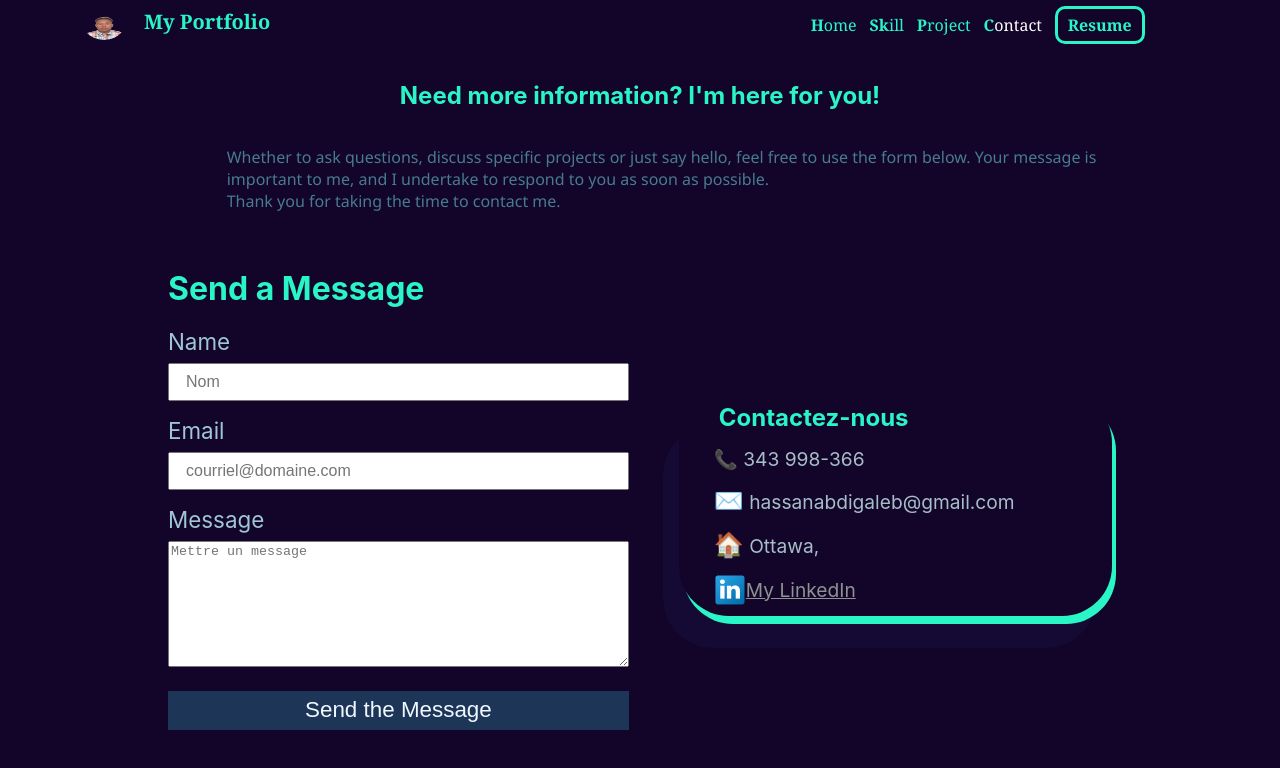
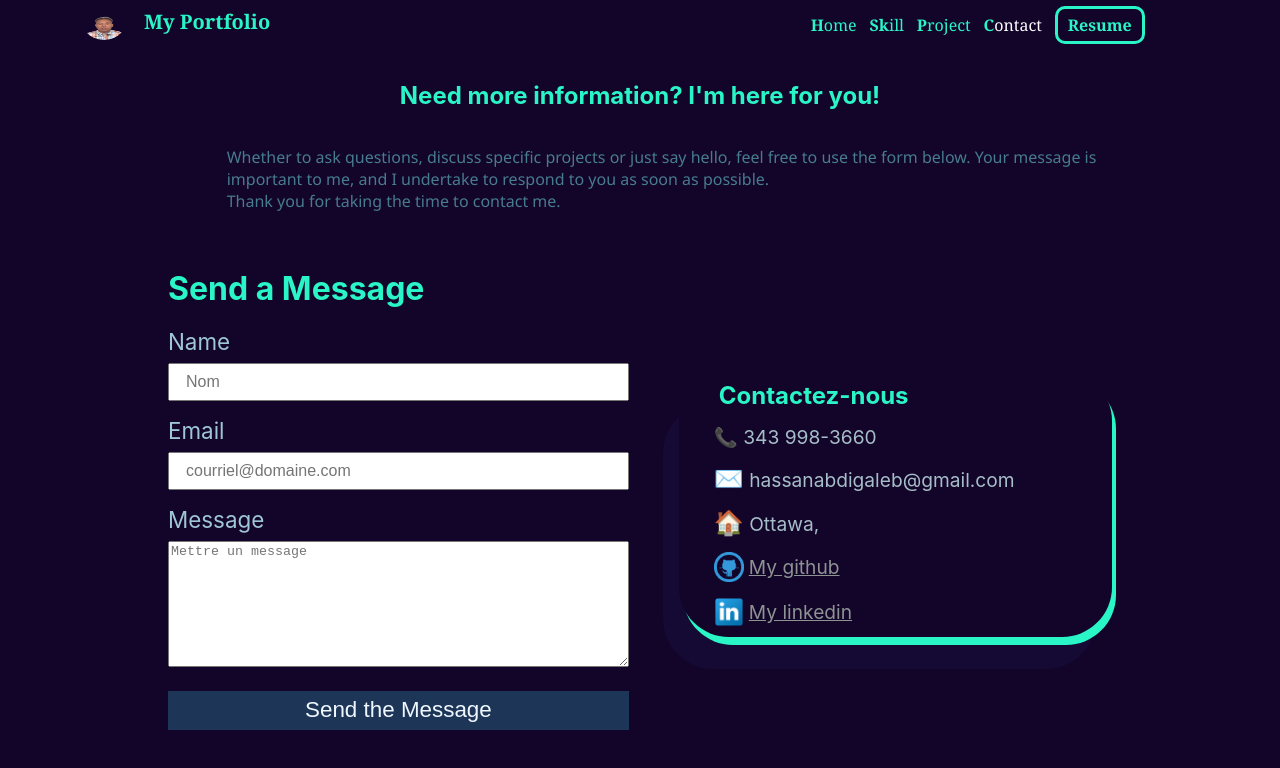
Before and after one commit to 1HassanAbdiG/portfolioHas, a React (Create React App) app: page /contact in a window 1280 px wide. Shown: the top 768 px of the page. Built offline with nearby package versions, Linux system fonts and the light colour scheme; the HTML template or start-up script is replaced by a standard one.

Commit message:
ajout linkedin

```diff
--- a/src/pages/contact.css
+++ b/src/pages/contact.css
@@ -110,19 +110,24 @@ button {
   border-radius: 50px;
   box-shadow: 4px 8px #29f5c7, -1em 2em #140a34;
 }
-.linkedin{
+.github{
   display: flex;
   justify-content:flex-start;
   align-items: center;
 
 }
-.linkedin a{
+.github a{
   display: flex;
   justify-content: center;
   align-items: center;
   color: #8d9392;
 
 }
+.github img{
+  height: 30px;
+  width: auto;
+  margin-right: 5px;
+  }
 
 @media screen and (max-width:1000px) {
   .conteneur1 {
--- a/src/pages/contact.jsx
+++ b/src/pages/contact.jsx
@@ -3,6 +3,7 @@ import { Formik } from "formik";
 import axios from "axios";
 import "./contact.css";
 import linkldn from "../imges/linkedin.png";
+import github from "../imges/github_.png";
 import Loader from "../component/loader";
 
 const initialValues = {
@@ -163,7 +164,7 @@ export default function Contact() {
                 <p>
                     📞
 
-                    343 998-366
+                    343 998-3660
                 </p>
                 <p>
                     <span role="img" aria-label="email">
@@ -177,12 +178,19 @@ export default function Contact() {
                     </span>{" "}
                     Ottawa,
                 </p>
-                <p className="linkedin">
+                <p className="github">
                     <a href="https://github.com/dashboard">
-                        <img src={linkldn} alt="LinkedIn Profile" /> <spam> My LinkedIn </spam>
+                        <img src={github} alt="github Profile" /> <spam> My github </spam>
 
                     </a>
                 </p>
+                <p className="github">
+                    <a href="https://www.linkedin.com/in/hassan-abdi-galeb-4667a61b5/">
+                        <img src={linkldn} alt="linkdin Profile" /> <spam> My linkedin </spam>
+
+                    </a>
+                </p>
+
             </div>
         </div>
 
```
Also changed, not shown: src/imges/github_.png (added).
